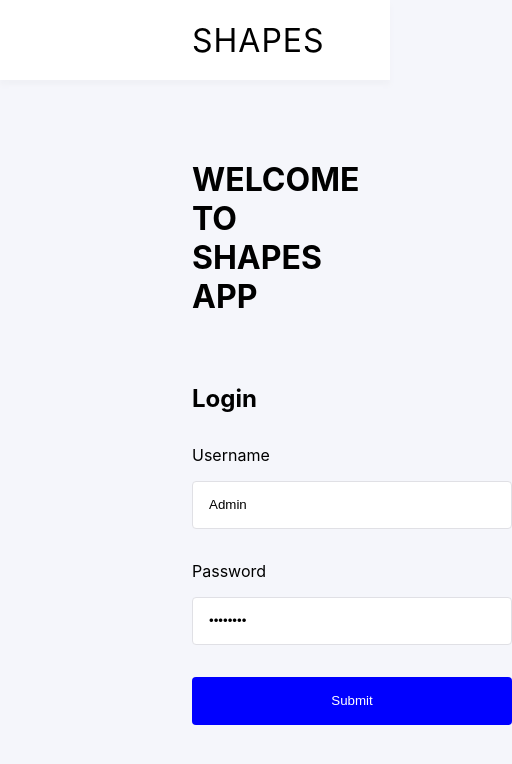
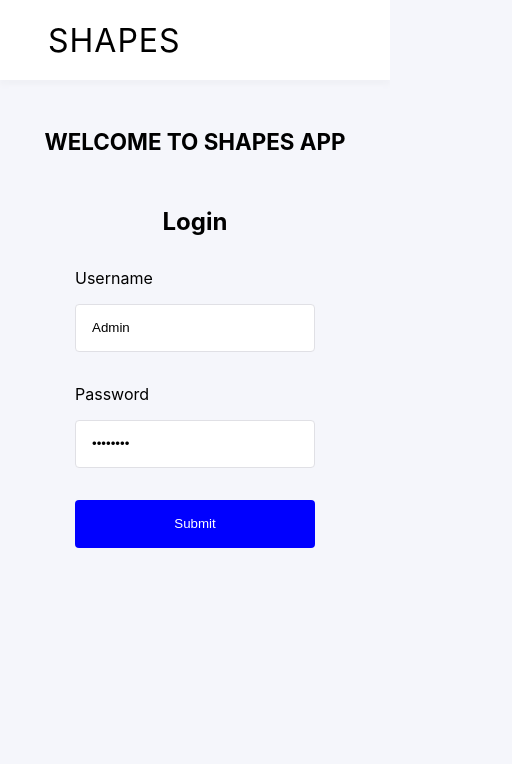
Before and after one commit to Ukhu/tql-color-shape-filters, a React (Create React App) app: page /login in a window 390 px wide. Shown: the top 764 px of the page, 512 px wide, since content can reach past the window. Built offline with nearby package versions, Linux system fonts and the light colour scheme.

Commit message:
make login page responsive

```diff
--- a/src/App.tsx
+++ b/src/App.tsx
@@ -5,6 +5,7 @@ import {
   Route,
   Redirect,
 } from "react-router-dom";
+import { ThemeProvider } from "styled-components";
 
 import { AppProvider } from "./contexts/AppContext";
 import { IItem } from "./types";
@@ -12,6 +13,7 @@ import { IItem } from "./types";
 import Home from "./pages/Home";
 import Login from "./pages/Login";
 import PrivateRoute from "./routes/PrivateRoute";
+import AppTheme from "./theme/AppTheme";
 
 function App() {
   const [items, setItems] = React.useState<IItem[]>([]);
@@ -37,6 +39,7 @@ function App() {
 
   return (
     <AppProvider value={{ items, isLoggedIn, changeLoginState }}>
+      <ThemeProvider theme={AppTheme}>
         <Router>
           <Switch>
             <Route exact path="/login" component={Login} />
@@ -44,6 +47,7 @@ function App() {
             <Route render={() => <Redirect to="/shapes" />} />
           </Switch>
         </Router>
+      </ThemeProvider>
     </AppProvider>
   );
 }
--- a/src/components/Header.tsx
+++ b/src/components/Header.tsx
@@ -1,5 +1,5 @@
 import React from "react";
-import styled from "styled-components";
+import styled, { css } from "styled-components";
 import { IoExitOutline } from "react-icons/io5";
 import { useHistory } from "react-router-dom";
 import AppContext from "../contexts/AppContext";
@@ -12,12 +12,30 @@ const StyledHeader = styled.header`
   justify-content: space-between;
   align-items: center;
   box-shadow: 0px 5px 5px #f0f1f6;
+
+  ${({ theme }) => css`
+    @media screen and (max-width: ${theme.breakpoints.mobile}) {
+      padding: 0 2rem;
+    }
+  `}
+
+  ${({ theme }) => css`
+    @media screen and (max-width: ${theme.breakpoints.tablet}) {
+      padding: 0 3rem;
+    }
+  `}
 `;
 
 const Logo = styled.div`
   text-transform: uppercase;
   font-size: 2rem;
   letter-spacing: 1px;
+
+  ${({ theme }) => css`
+    @media screen and (max-width: ${theme.breakpoints.mobile}) {
+      font-size: 1.5rem;
+    }
+  `}
 `;
 
 const Logout = styled.button`
--- a/src/pages/Login.tsx
+++ b/src/pages/Login.tsx
@@ -1,7 +1,7 @@
 import React from "react";
 import { useContext } from "react";
 import { Redirect, useHistory } from "react-router-dom";
-import styled from "styled-components";
+import styled, { css } from "styled-components";
 import Header from "../components/Header";
 import AppContext from "../contexts/AppContext";
 
@@ -11,6 +11,22 @@ const LoginPageTitle = styled.h1`
   margin-bottom: 2rem;
   text-align: center;
   text-transform: uppercase;
+
+  ${({ theme }) => css`
+    @media screen and (max-width: ${theme.breakpoints.tablet}) {
+      margin: 0 2rem;
+      margin-top: 3rem;
+      font-size: 1.4rem;
+    }
+  `}
+
+  ${({ theme }) => css`
+    @media screen and (max-width: ${theme.breakpoints.mobile}) {
+      margin: 0 1rem;
+      margin-top: 2rem;
+      font-size: 1.2rem;
+    }
+  `}
 `;
 
 const LoginForm = styled.form`
@@ -18,6 +34,21 @@ const LoginForm = styled.form`
   margin-top: 3rem;
   display: flex;
   flex-direction: column;
+
+  ${({ theme }) => css`
+    @media screen and (max-width: ${theme.breakpoints.tablet}) {
+      margin: 0 2rem;
+      margin-top: 2rem;
+    }
+  `}
+
+  ${({ theme }) => css`
+    @media screen and (max-width: ${theme.breakpoints.mobile}) {
+      margin: 0 1rem;
+      margin-top: 1rem;
+      font-size: 1.2rem;
+    }
+  `}
 `;
 
 const LoginFormTitle = styled.h2`
@@ -29,6 +60,12 @@ const LoginFormLabel = styled.label`
   width: 20rem;
   margin: 0 auto;
   margin-bottom: 1rem;
+
+  ${({ theme }) => css`
+    @media screen and (max-width: ${theme.breakpoints.tablet}) {
+      width: 15rem;
+    }
+  `}
 `;
 
 const LoginFormInput = styled.input`
@@ -40,6 +77,12 @@ const LoginFormInput = styled.input`
   margin-bottom: 2rem;
   border-radius: 4px;
   border: 1px solid #e0e0e5;
+
+  ${({ theme }) => css`
+    @media screen and (max-width: ${theme.breakpoints.tablet}) {
+      width: 15rem;
+    }
+  `}
 `;
 
 const LoginFormButton = styled.button`
@@ -53,6 +96,12 @@ const LoginFormButton = styled.button`
   border: none;
   cursor: pointer;
   outline: none;
+
+  ${({ theme }) => css`
+    @media screen and (max-width: ${theme.breakpoints.tablet}) {
+      width: 15rem;
+    }
+  `}
 `;
 
 interface ICredentials {
--- /dev/null
+++ b/src/theme/AppTheme.tsx
@@ -0,0 +1,8 @@
+const AppTheme = {
+  breakpoints: {
+    mobile: "375px",
+    tablet: "640px",
+  },
+};
+
+export default AppTheme;
```
Also changed, not shown: src/styled.d.ts (added, +12 -0 lines). Lines whose indentation alone changed are shown as unchanged.
